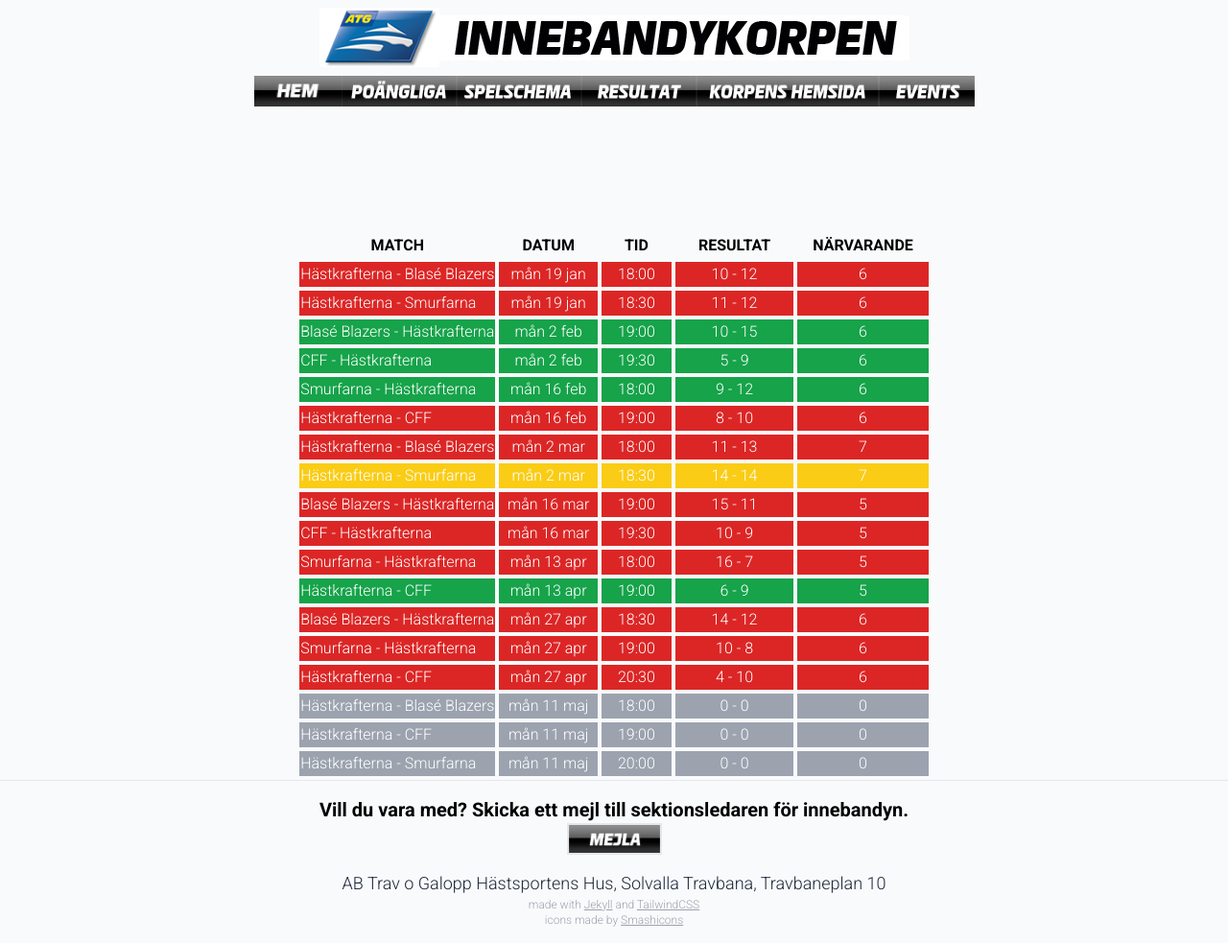
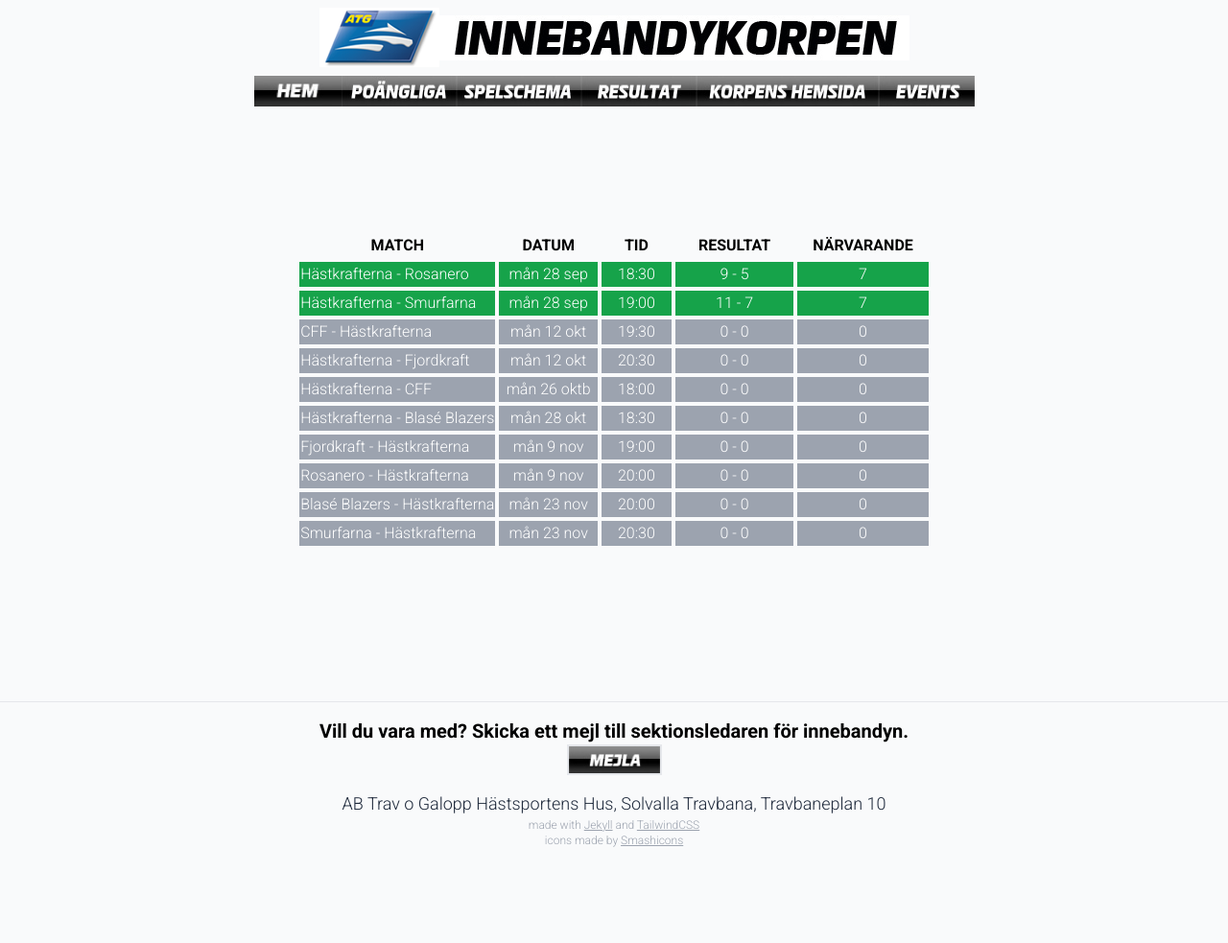
Before and after one commit to andreashogvall/andreashogvall.github.io, a Jekyll site: the page built from resultat.html, in a window 1280 px wide. Shown: the whole page at 96% size. Built offline with Jekyll 4.4.1, drawn with Linux system fonts in a browser that asks for light colours; nearby versions of some CDN libraries; after the commit the page ends 900 px from its top, so only the background shows below that.

Commit message:
Update resultat.html

```diff
--- a/resultat.html
+++ b/resultat.html
@@ -16,132 +16,77 @@ description: "Innebandykorpen"
   </tr>
 </thead>
 <tbody>
-  <tr class="bg-red-600 text-white border-2 border-slate-200">
-    <td>Hästkrafterna - Blasé Blazers</td>
-    <td class="text-center">mån 19 jan</td>
-    <td class="text-center">18:00</td>
-    <td class="text-center">10 - 12</td>
-    <td class="text-center">6</td>
-  </tr>
-  <tr class="bg-red-600 text-white border-2 border-slate-200">
-    <td>Hästkrafterna - Smurfarna</td>
-    <td class="text-center">mån 19 jan</td>
+  <tr class="bg-green-600 text-white border-2 border-slate-200">
+    <td>Hästkrafterna - Rosanero</td>
+    <td class="text-center">mån 28 sep</td>
     <td class="text-center">18:30</td>
-    <td class="text-center">11 - 12</td>
-    <td class="text-center">6</td>
+    <td class="text-center">9 - 5</td>
+    <td class="text-center">7</td>
   </tr>
   <tr class="bg-green-600 text-white border-2 border-slate-200">
-    <td>Blasé Blazers - Hästkrafterna</td>
-    <td class="text-center">mån 2 feb</td>
+    <td>Hästkrafterna - Smurfarna</td>
+    <td class="text-center">mån 28 sep</td>
     <td class="text-center">19:00</td>
-    <td class="text-center">10 - 15</td>
-    <td class="text-center">6</td>
-  </tr>
-  <tr class="bg-green-600 text-white border-2 border-slate-200">
-    <td>CFF - Hästkrafterna</td>
-    <td class="text-center">mån 2 feb</td>
-    <td class="text-center">19:30</td>
-    <td class="text-center">5 - 9</td>
-    <td class="text-center">6</td>
-  </tr>
-  <tr class="bg-green-600 text-white border-2 border-slate-200">
-    <td>Smurfarna - Hästkrafterna</td>
-    <td class="text-center">mån 16 feb</td>
-    <td class="text-center">18:00</td>
-    <td class="text-center">9 - 12</td>
-    <td class="text-center">6</td>
-  </tr>
-  <tr class="bg-red-600 text-white border-2 border-slate-200">
-    <td>Hästkrafterna - CFF</td>
-    <td class="text-center">mån 16 feb</td>
-    <td class="text-center">19:00</td>
-    <td class="text-center">8 - 10</td>
-    <td class="text-center">6</td>
-  </tr>
-  <tr class="bg-red-600 text-white border-2 border-slate-200">
-    <td>Hästkrafterna - Blasé Blazers</td>
-    <td class="text-center">mån 2 mar</td>
-    <td class="text-center">18:00</td>
-    <td class="text-center">11 - 13</td>
+    <td class="text-center">11 - 7</td>
     <td class="text-center">7</td>
   </tr>
-  <tr class="bg-yellow-400 text-white border-2 border-slate-200">
-    <td>Hästkrafterna - Smurfarna</td>
-    <td class="text-center">mån 2 mar</td>
-    <td class="text-center">18:30</td>
-    <td class="text-center">14 - 14</td>
-    <td class="text-center">7</td>
-  </tr>
-  <tr class="bg-red-600 text-white border-2 border-slate-200">
-    <td>Blasé Blazers - Hästkrafterna</td>
-    <td class="text-center">mån 16 mar</td>
-    <td class="text-center">19:00</td>
-    <td class="text-center">15 - 11</td>
-    <td class="text-center">5</td>
-  </tr>
-  <tr class="bg-red-600 text-white border-2 border-slate-200">
+  <tr class="bg-gray-400 text-white border-2 border-slate-200">
     <td>CFF - Hästkrafterna</td>
-    <td class="text-center">mån 16 mar</td>
+    <td class="text-center">mån 12 okt</td>
     <td class="text-center">19:30</td>
-    <td class="text-center">10 - 9</td>
-    <td class="text-center">5</td>
-  </tr>
-  <tr class="bg-red-600 text-white border-2 border-slate-200">
-    <td>Smurfarna - Hästkrafterna</td>
-    <td class="text-center">mån 13 apr</td>
-    <td class="text-center">18:00</td>
-    <td class="text-center">16 - 7</td>
-    <td class="text-center">5</td>
-  </tr>
-  <tr class="bg-green-600 text-white border-2 border-slate-200">
-    <td>Hästkrafterna - CFF</td>
-    <td class="text-center">mån 13 apr</td>
-    <td class="text-center">19:00</td>
-    <td class="text-center">6 - 9</td>
-    <td class="text-center">5</td>
-  </tr>
-  <tr class="bg-red-600 text-white border-2 border-slate-200">
-    <td>Blasé Blazers - Hästkrafterna</td>
-    <td class="text-center">mån 27 apr</td>
-    <td class="text-center">18:30</td>
-    <td class="text-center">14 - 12</td>
-    <td class="text-center">6</td>
-  </tr>
-  <tr class="bg-red-600 text-white border-2 border-slate-200">
-    <td>Smurfarna - Hästkrafterna</td>
-    <td class="text-center">mån 27 apr</td>
-    <td class="text-center">19:00</td>
-    <td class="text-center">10 - 8</td>
-    <td class="text-center">6</td>
-  </tr>
-  <tr class="bg-red-600 text-white border-2 border-slate-200">
-    <td>Hästkrafterna - CFF</td>
-    <td class="text-center">mån 27 apr</td>
-    <td class="text-center">20:30</td>
-    <td class="text-center">4 - 10</td>
-    <td class="text-center">6</td>
+    <td class="text-center">0 - 0</td>
+    <td class="text-center">0</td>
   </tr>
   <tr class="bg-gray-400 text-white border-2 border-slate-200">
-    <td>Hästkrafterna - Blasé Blazers</td>
-    <td class="text-center">mån 11 maj</td>
+    <td>Hästkrafterna - Fjordkraft</td>
+    <td class="text-center">mån 12 okt</td>
+    <td class="text-center">20:30</td>
+    <td class="text-center">0 - 0</td>
+    <td class="text-center">0</td>
+  </tr>
+  <tr class="bg-gray-400 text-white border-2 border-slate-200">
+    <td>Hästkrafterna - CFF</td>
+    <td class="text-center">mån 26 oktb</td>
     <td class="text-center">18:00</td>
     <td class="text-center">0 - 0</td>
     <td class="text-center">0</td>
   </tr>
-    <tr class="bg-gray-400 text-white border-2 border-slate-200">
-    <td>Hästkrafterna - CFF</td>
-    <td class="text-center">mån 11 maj</td>
+  <tr class="bg-gray-400 text-white border-2 border-slate-200">
+    <td>Hästkrafterna - Blasé Blazers</td>
+    <td class="text-center">mån 28 okt</td>
+    <td class="text-center">18:30</td>
+    <td class="text-center">0 - 0</td>
+    <td class="text-center">0</td>
+  </tr>
+  <tr class="bg-gray-400 text-white border-2 border-slate-200">
+    <td>Fjordkraft - Hästkrafterna</td>
+    <td class="text-center">mån 9 nov</td>
     <td class="text-center">19:00</td>
     <td class="text-center">0 - 0</td>
     <td class="text-center">0</td>
   </tr>
-    <tr class="bg-gray-400 text-white border-2 border-slate-200">
-    <td>Hästkrafterna - Smurfarna</td>
-    <td class="text-center">mån 11 maj</td>
+  <tr class="bg-gray-400 text-white border-2 border-slate-200">
+    <td>Rosanero - Hästkrafterna</td>
+    <td class="text-center">mån 9 nov</td>
     <td class="text-center">20:00</td>
     <td class="text-center">0 - 0</td>
     <td class="text-center">0</td>
   </tr>
+  <tr class="bg-gray-400 text-white border-2 border-slate-200">
+    <td>Blasé Blazers - Hästkrafterna</td>
+    <td class="text-center">mån 23 nov</td>
+    <td class="text-center">20:00</td>
+    <td class="text-center">0 - 0</td>
+    <td class="text-center">0</td>
+  </tr>
+  <tr class="bg-gray-400 text-white border-2 border-slate-200">
+    <td>Smurfarna - Hästkrafterna</td>
+    <td class="text-center">mån 23 nov</td>
+    <td class="text-center">20:30</td>
+    <td class="text-center">0 - 0</td>
+    <td class="text-center">0</td>
+  </tr>
+  </tr>
   </tr>
 </tbody>
 </table>
```
